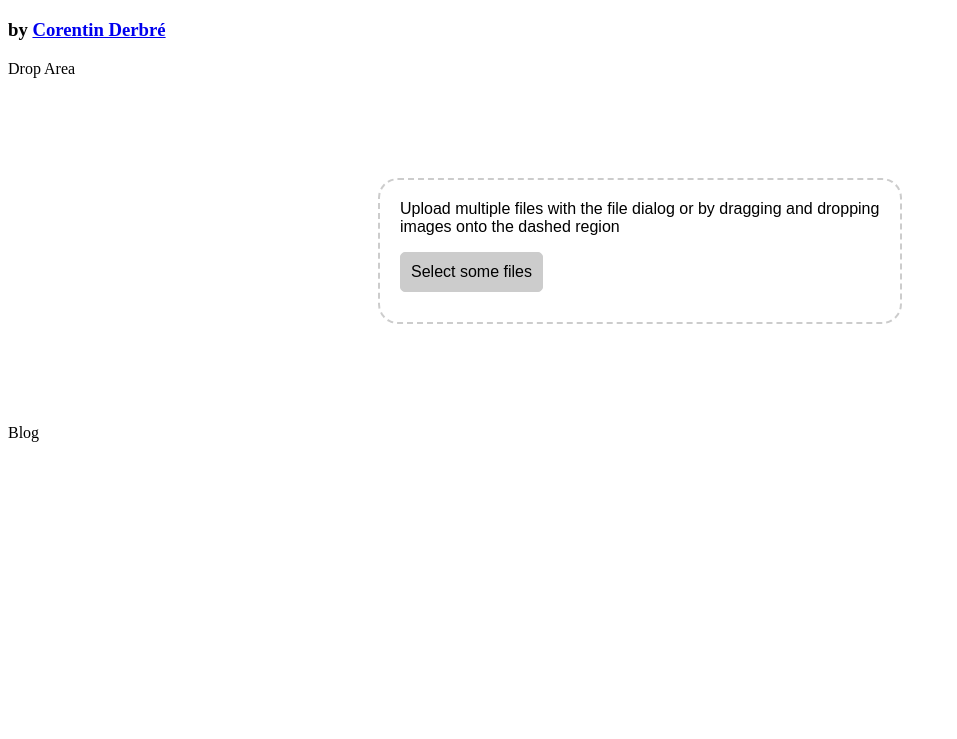
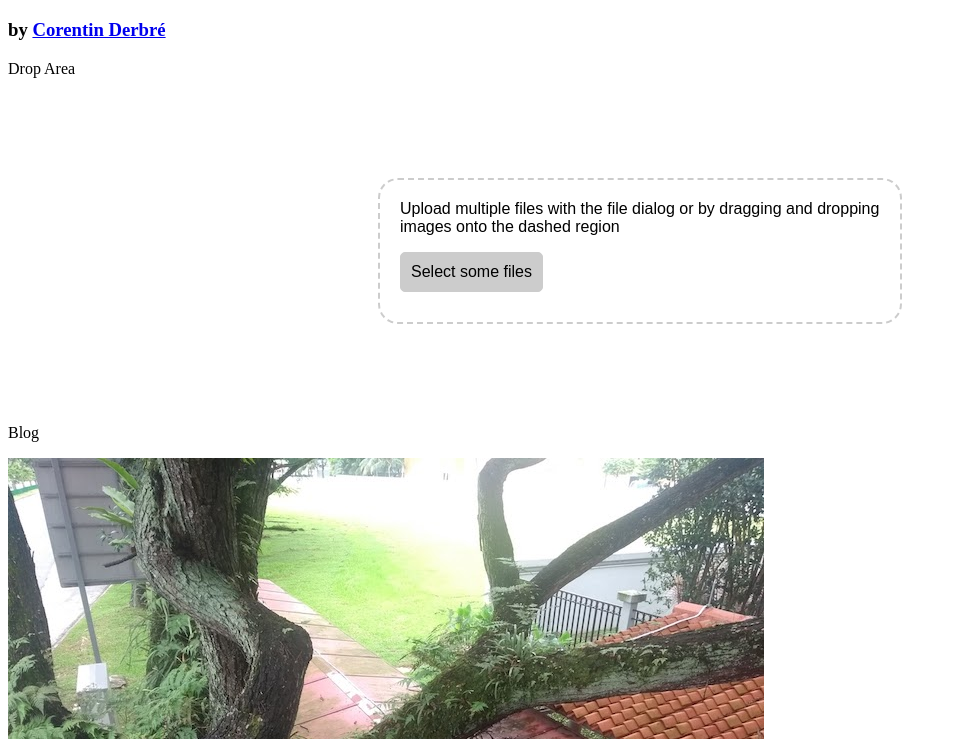
Before and after one commit to LoeizD/js30, a plain HTML site: page Extra_SingaporeBlog/index.html in a window 1280 px wide. Shown: the part 61-800 px from the top of the page, without its empty margins (0-957 px from the left). Drawn offline with nearby package versions, Linux system fonts and the light colour scheme; no server answers.

Commit message:
blog wip

```diff
--- a/Extra_SingaporeBlog/index.html
+++ b/Extra_SingaporeBlog/index.html
@@ -142,22 +142,47 @@ function uploadFile(file) {
 
 </script>
 
-<script src="https://ajax.googleapis.com/ajax/libs/jquery/3.3.1/jquery.min.js"></script>
 <script>
-    // Display Images
-    var folder = "img/";
+    // Load text
 
-    $.ajax({
-        url: folder,
-        success: function (data) {
-            $(data).find("a").attr("href", function (i, val) {
-                if (val.match(/\.(jpe?g|png|gif)$/)) {
-                    $(".masonry").append("<div class='brick'><img src='" + folder + val + "'><figcaption>" + val + " </figcaption></div>");
-                }
-            });
+    const filePath = 'http://78.214.84.73/Extra_SingaporeBlog/img/img-keys.md';
+    let fileContent = "";
+    let request = new XMLHttpRequest();
+    request.open("GET", filePath, true);
+    request.send(null);
+    request.onreadystatechange = function () {
+        if (request.readyState === 4 && request.status === 200) {
+            let type = request.getResponseHeader('Content-Type');
+            if (type.indexOf("text") !== 1) {
+                fileContent = request.responseText;
+            }
         }
-    });
+    }
+    let descriptions = fileContent.split('/n');
+    console.log(descriptions.length);
 
+
+
+
+
+
+    // Display Images and Text
+
+    let index = 1;
+    let tempImg = new Image();
+    tempImg.onload = function () {
+        appendImage();
+    }
+    let tryLoadImage = function (index) {
+        tempImg.src = 'img/' + index + '.jpg';
+    }
+    let appendImage = function () {
+        let img = document.createElement('img');
+        img.src = tempImg.src;
+        document.body.appendChild(img)
+        tryLoadImage(index++)
+    }
+    tryLoadImage(index);
 </script>
 
 </html>
```
Also changed, not shown: Extra_SingaporeBlog/img/img-keys.md (added, +10 -0 lines), Extra_SingaporeBlog/img/1.jpg (added), Extra_SingaporeBlog/img/10.jpg (added), Extra_SingaporeBlog/img/2.jpg (added), Extra_SingaporeBlog/img/3.jpg (added), Extra_SingaporeBlog/img/4.jpg (added), Extra_SingaporeBlog/img/5.jpg (added), Extra_SingaporeBlog/img/6.jpg (added), Extra_SingaporeBlog/img/7.jpg (added), Extra_SingaporeBlog/img/8.jpg (added), Extra_SingaporeBlog/img/9.jpg (renamed from Extra_SingaporeBlog/img/IMG_20181025_191938871-EFFECTS.jpg).
